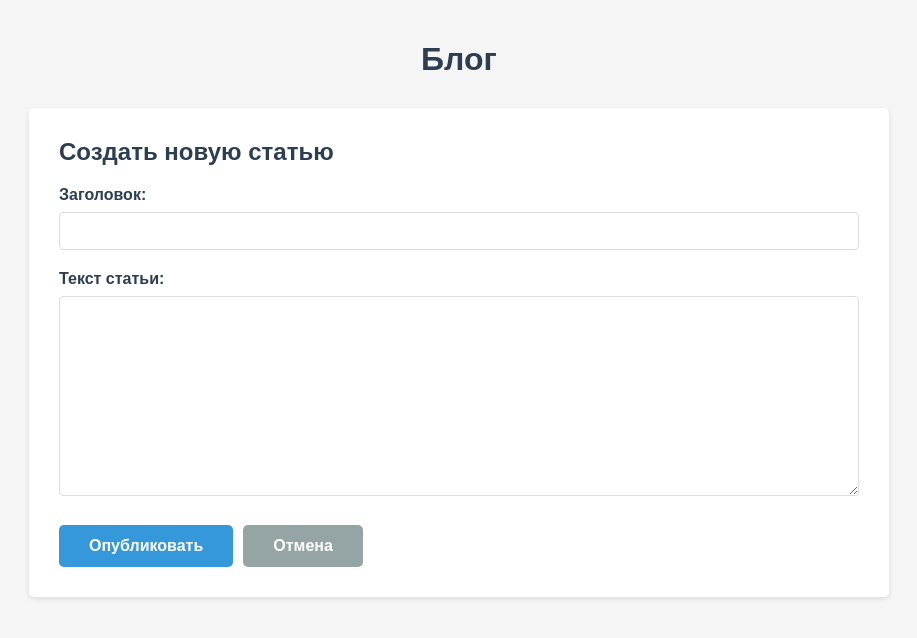
After one commit to TrooSlash/Python-and-Django-Lab, a Django app: page /article/create/ in a window 1280 px wide. The commit adds this page. Shown: the top 638 px of the page, without its empty margins (181-1098 px from the left). Run offline with Django 5.2, Linux system fonts and the light colour scheme; the visitor is signed in with stand-in values (Sample User, id 1).

Commit message:
Лабораторная работа №5: Создание статьи через форму

```diff
--- a/lab3/blog/articles/static/styles.css
+++ b/lab3/blog/articles/static/styles.css
@@ -143,3 +143,115 @@ a:hover {
 .header h1 a:hover {
     color: #3498db;
 }
+
+/* Стили для формы создания статьи */
+.create-button-container {
+    text-align: center;
+    margin-bottom: 30px;
+}
+
+.btn-create {
+    display: inline-block;
+    background-color: #27ae60;
+    color: white;
+    padding: 12px 24px;
+    border-radius: 5px;
+    font-weight: bold;
+    text-decoration: none;
+    transition: background-color 0.3s;
+}
+
+.btn-create:hover {
+    background-color: #229954;
+    text-decoration: none;
+}
+
+.create-post-container {
+    background-color: white;
+    padding: 30px;
+    border-radius: 5px;
+    box-shadow: 0 2px 5px rgba(0,0,0,0.1);
+    max-width: 800px;
+    margin: 0 auto;
+}
+
+.create-post-container h2 {
+    color: #2c3e50;
+    margin-bottom: 20px;
+}
+
+.create-post-form {
+    margin-top: 20px;
+}
+
+.form-group {
+    margin-bottom: 20px;
+}
+
+.form-group label {
+    display: block;
+    margin-bottom: 8px;
+    color: #2c3e50;
+    font-weight: bold;
+}
+
+.form-group input[type="text"],
+.form-group textarea {
+    width: 100%;
+    padding: 10px;
+    border: 1px solid #ddd;
+    border-radius: 4px;
+    font-size: 14px;
+    font-family: Arial, sans-serif;
+    box-sizing: border-box;
+}
+
+.form-group input[type="text"]:focus,
+.form-group textarea:focus {
+    outline: none;
+    border-color: #3498db;
+}
+
+.form-group textarea {
+    resize: vertical;
+    min-height: 200px;
+}
+
+.form-actions {
+    display: flex;
+    gap: 10px;
+    margin-top: 25px;
+}
+
+.btn-submit {
+    background-color: #3498db;
+    color: white;
+    padding: 12px 30px;
+    border: none;
+    border-radius: 5px;
+    font-size: 16px;
+    font-weight: bold;
+    cursor: pointer;
+    transition: background-color 0.3s;
+}
+
+.btn-submit:hover {
+    background-color: #2980b9;
+}
+
+.btn-cancel {
+    background-color: #95a5a6;
+    color: white;
+    padding: 12px 30px;
+    border-radius: 5px;
+    font-size: 16px;
+    font-weight: bold;
+    text-decoration: none;
+    transition: background-color 0.3s;
+    display: inline-block;
+}
+
+.btn-cancel:hover {
+    background-color: #7f8c8d;
+    text-decoration: none;
+}
--- a/lab3/blog/articles/templates/archive.html
+++ b/lab3/blog/articles/templates/archive.html
@@ -7,6 +7,12 @@
 <body>
     <h1>Блог</h1>
     <h2>Архив статей</h2>
+
+    {% if user.is_authenticated %}
+    <div class="create-button-container">
+        <a href="/article/create/" class="btn-create">+ Создать новую статью</a>
+    </div>
+    {% endif %}
 
     {% for post in posts %}
     <div class="one-post">
--- /dev/null
+++ b/lab3/blog/articles/templates/create_post.html
@@ -0,0 +1,38 @@
+<!DOCTYPE html>
+<html lang="ru">
+<head>
+    <meta charset="UTF-8">
+    <meta name="viewport" content="width=device-width, initial-scale=1.0">
+    <title>Создать статью - Блог</title>
+    {% load static %}
+    <link rel="stylesheet" href="{% static 'styles.css' %}">
+</head>
+<body>
+    <div class="header">
+        <h1><a href="/">Блог</a></h1>
+    </div>
+
+    <div class="create-post-container">
+        <h2>Создать новую статью</h2>
+
+        <form method="POST" class="create-post-form">
+            {% csrf_token %}
+
+            <div class="form-group">
+                <label for="title">Заголовок:</label>
+                <input type="text" id="title" name="title" required maxlength="200">
+            </div>
+
+            <div class="form-group">
+                <label for="text">Текст статьи:</label>
+                <textarea id="text" name="text" rows="10" required></textarea>
+            </div>
+
+            <div class="form-actions">
+                <button type="submit" class="btn-submit">Опубликовать</button>
+                <a href="/" class="btn-cancel">Отмена</a>
+            </div>
+        </form>
+    </div>
+</body>
+</html>
--- a/lab3/blog/articles/views.py
+++ b/lab3/blog/articles/views.py
@@ -1,4 +1,4 @@
-from django.shortcuts import render
+from django.shortcuts import render, redirect
 from django.http import Http404
 from .models import Article
 
@@ -13,3 +13,21 @@ def get_article(request, article_id):
         return render(request, 'article.html', {"post": post})
     except Article.DoesNotExist:
         raise Http404
+
+def create_post(request):
+    if not request.user.is_authenticated:
+        return redirect('archive')
+
+    if request.method == "POST":
+        title = request.POST.get('title')
+        text = request.POST.get('text')
+
+        if title and text:
+            article = Article.objects.create(
+                title=title,
+                text=text,
+                author=request.user
+            )
+            return redirect('archive')
+
+    return render(request, 'create_post.html')
--- a/lab3/blog/blog/urls.py
+++ b/lab3/blog/blog/urls.py
@@ -22,4 +22,5 @@ urlpatterns = [
     path('admin/', admin.site.urls),
     path('', views.archive, name='archive'),
     path('article/<int:article_id>/', views.get_article, name='get_article'),
+    path('article/create/', views.create_post, name='create_post'),
 ]
```
Also changed, not shown: README.md.
